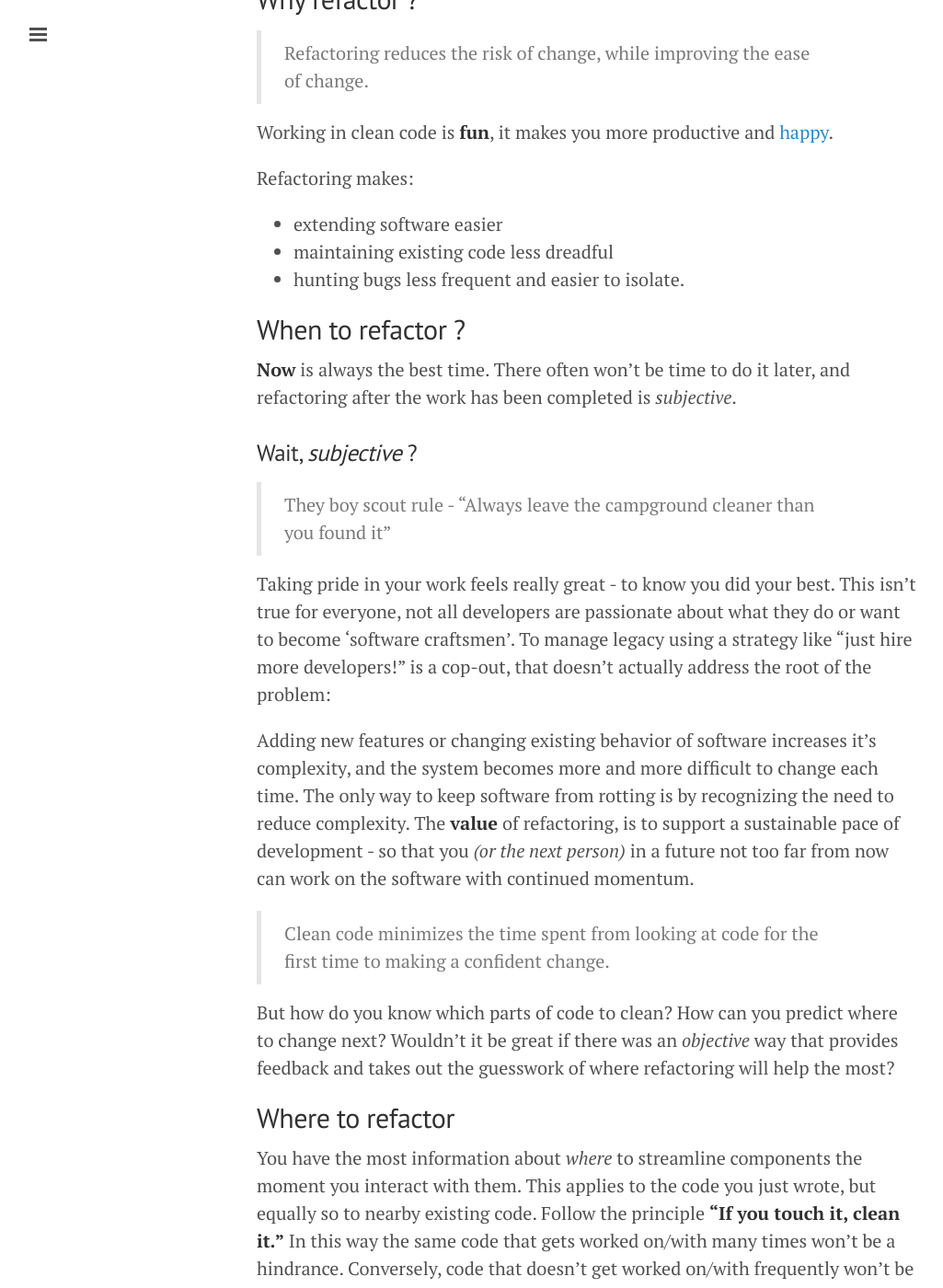
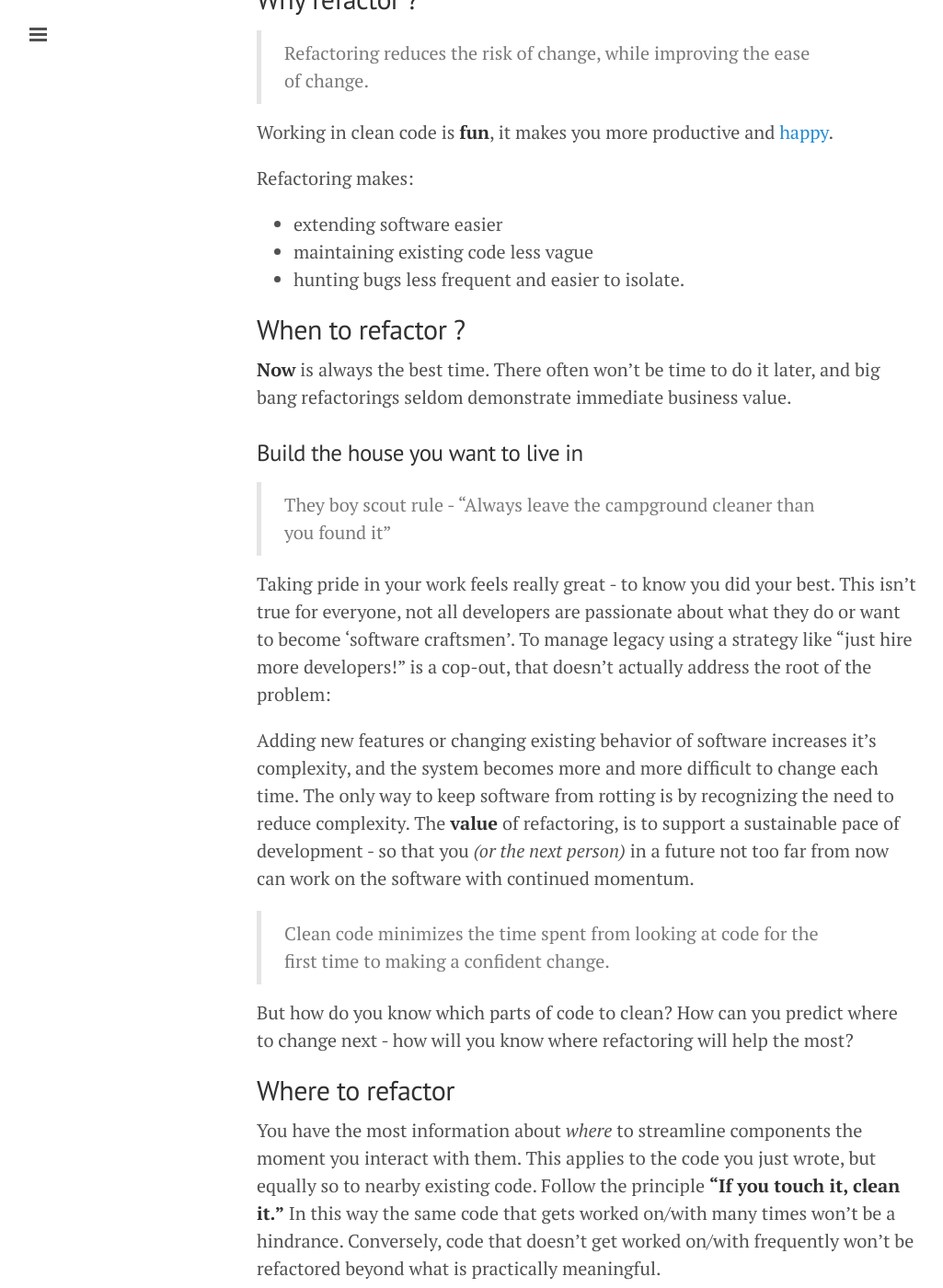
Before and after one commit to ideaflare/ideaflare.github.io, a Jekyll site: the page built from _posts/2016-07-07-practical-refactoring.markdown, in a window 1280 px wide and 1400 px high, scrolled down 630 px. Shown: the whole window at 92% size, without its empty margins (1-1026 px from the left). Built offline with Jekyll 4.4.1, drawn with Linux system fonts in a browser that asks for light colours; comment, search, counter and statistics services are not loaded.

Commit message:
Update 2016-07-07-practical-refactoring.markdown

```diff
--- a/_posts/2016-07-07-practical-refactoring.markdown
+++ b/_posts/2016-07-07-practical-refactoring.markdown
@@ -27,14 +27,13 @@ Working in clean code is **fun**, it makes you more productive and [happy](http:
 Refactoring makes:
 
 * extending software easier
-* maintaining existing code less dreadful
+* maintaining existing code less vague
 * hunting bugs less frequent and easier to isolate.
 
 ## When to refactor ?
 
-**Now** is always the best time. There often won't be time to do it later, and refactoring after the work has been completed is _subjective_.
-
-### Wait, _subjective_ ?
+**Now** is always the best time. There often won't be time to do it later, and big bang refactorings seldom demonstrate immediate business value.
+### Build the house you want to live in
 
 > They boy scout rule - "Always leave the campground cleaner than you found it"
 
@@ -44,7 +43,7 @@ Adding new features or changing existing behavior of software increases it's com
 
 > Clean code minimizes the time spent from looking at code for the first time to making a confident change.
 
-But how do you know which parts of code to clean? How can you predict where to change next? Wouldn't it be great if there was an *objective* way that provides feedback and takes out the guesswork of where refactoring will help the most?
+But how do you know which parts of code to clean? How can you predict where to change next - how will you know where refactoring will help the most?
 
 ## Where to refactor
 
```
